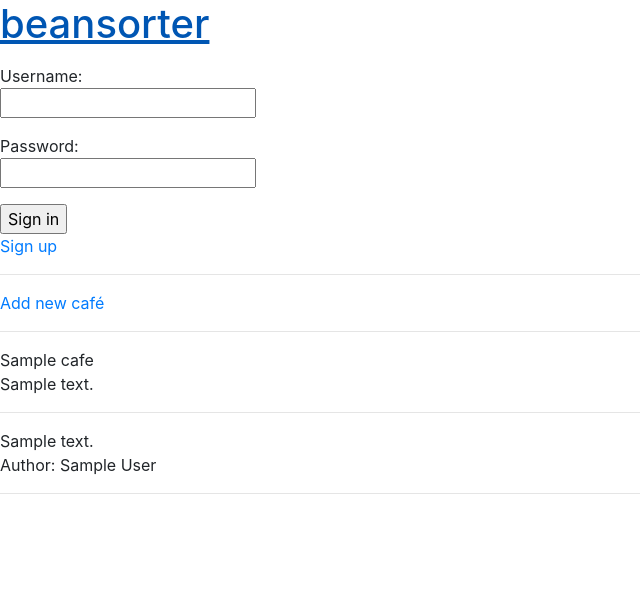
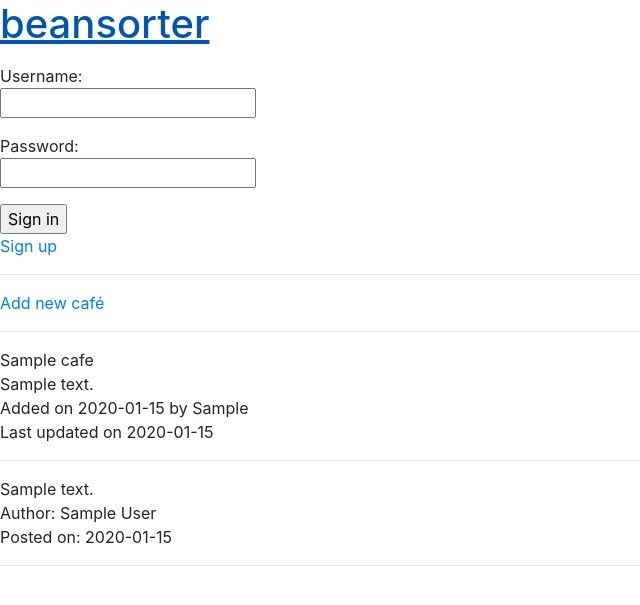
Before and after one commit to jobatabs/beansorter, a Flask app: template templates/cafe.html in a window 1280 px wide. Shown: the top 605 px of the page, without its empty margins (0-640 px from the left). Run offline with Flask 3, Linux system fonts and the light colour scheme; the template is opened without the code that fills it: most values are stand-ins (such as "Sample title", 1, 10 or a date in 2020); parts of the project's set-up code (start-up, migrations or seed data) failed here and were passed over; some libraries are stand-ins or nearby versions.

Commit message:
Add visibility, authorship, and timestamps to posts

```diff
--- a/templates/cafe.html
+++ b/templates/cafe.html
@@ -1,13 +1,15 @@
 {% extends "layout.html" %}
-{% block title %}{% for name, description in cafe %}{{name}}{% endfor %}{% endblock %}
+{% block title %}{% for name, description, added, updated, added_by in cafe %}{{name}}{% endfor %}{% endblock %}
 {% block content %}
 		<p><a href="/newcafe">Add new café</a></p>
 		<hr>
-		{% for name, description in cafe %}
+		{% for name, description, added, updated, added_by in cafe %}
         {{ name }}<br />
         {% for line in description.split('\r\n') %}
 			{{ line }}<br />
 		{% endfor %}
+		Added on {{ added.strftime("%Y-%m-%d, %H:%M") }} by {{ added_by }}<br />
+		Last updated on {{ updated.strftime("%Y-%m-%d, %H:%M") }}<br />
 		{% endfor %}
         <hr>
 		{% if session.username %}
@@ -22,11 +24,12 @@
         </form>
 		<hr>
 		{% endif %}
-		{% for author, review in reviews %}
+		{% for author, review, added in reviews %}
 			{% for line in review.split('\r\n') %}
 			{{ line }}<br />
 			{% endfor %}
             Author: {{ author }}<br />
+			Posted on: {{ added.strftime("%Y-%m-%d, %H:%M") }}<br />
 			<hr>
 		{% endfor %}
 {% endblock %}
```
Also changed, not shown: routes.py (+7 -7 lines).
